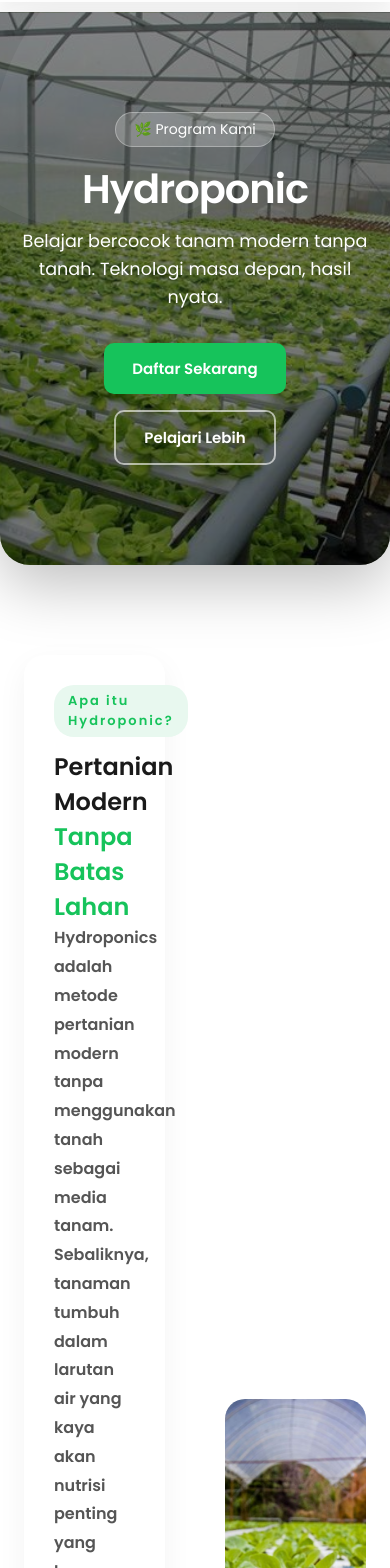
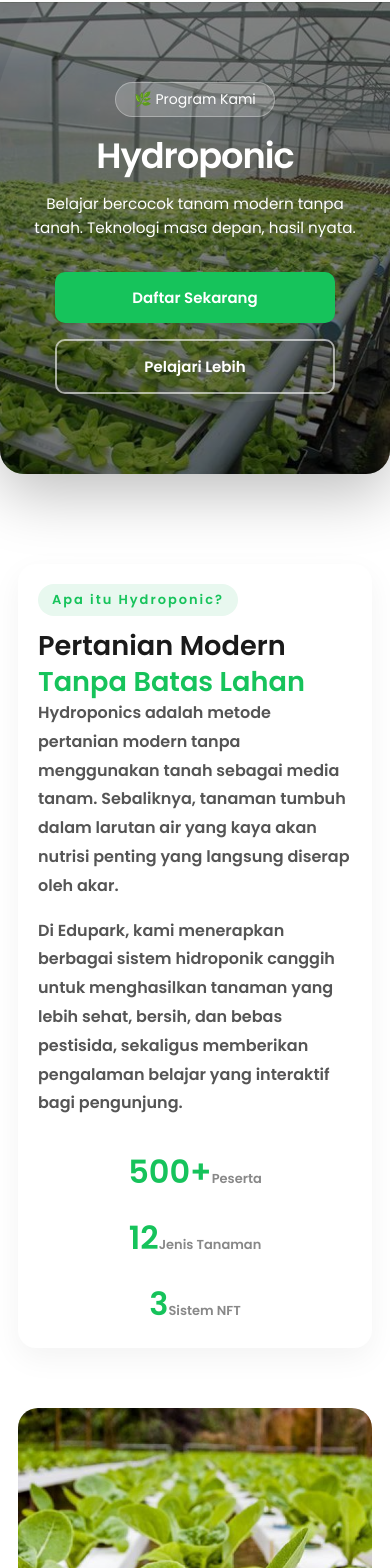
Before and after one commit to rafazakyyunus-code/skillage-edupark, a React (Vite) app: page /program/hydroponic in a window 390 px wide. Shown: the part 68-1636 px from the top of the page. Built offline with nearby package versions, Linux system fonts and the light colour scheme.

Commit message:
push bre bagian program kami

```diff
--- a/src/pages/program/Peternakan.jsx
+++ b/src/pages/program/Peternakan.jsx
@@ -11,7 +11,7 @@ export default function Peternakan() {
   ];
 
   return (
-    <div className="program-page">a
+    <div className="program-page">
        <section
         className="program-hero peternakan-hero"
         style={{
--- a/src/pages/program/Programpage.css
+++ b/src/pages/program/Programpage.css
@@ -499,3 +499,173 @@
   .program-page section {
     padding: 100px 0;
   }
+
+
+  /* ================= RESPONSIVE MOBILE ================= */
+@media (max-width: 992px) {
+
+  .program-page .about-grid {
+    grid-template-columns: 1fr;
+    gap: 40px;
+  }
+
+  .program-page .about-text {
+    padding: 24px;
+  }
+
+  .program-page .visual-image {
+    height: 280px;
+  }
+
+  .stats-row {
+    justify-content: space-between;
+    gap: 20px;
+    flex-wrap: wrap;
+  }
+
+  .program-page .features-grid {
+    grid-template-columns: repeat(2, 1fr);
+  }
+
+  .program-page .program-cta {
+    padding: 100px 20px;
+  }
+}
+
+@media (max-width: 768px) {
+
+  .program-page .program-hero {
+    margin-top: 70px;
+    border-bottom-left-radius: 24px;
+    border-bottom-right-radius: 24px;
+  }
+
+  .hydroponic-hero,
+  .workshop-hero,
+  .peternakan-hero {
+    padding: 100px 20px;
+  }
+
+  .program-page .hero-content h1 {
+    font-size: 2.7rem;
+    line-height: 1.1;
+  }
+
+  .program-page .hero-content p {
+    font-size: 1rem;
+  }
+
+  .program-page .hero-btns {
+    flex-direction: column;
+    align-items: center;
+  }
+
+  .btn-primary,
+  .btn-outline {
+    width: 100%;
+    max-width: 280px;
+  }
+
+  .program-page section {
+    padding: 80px 0;
+  }
+
+  .section-title {
+    font-size: 1.8rem;
+    margin-bottom: 36px;
+  }
+
+  .program-page .about-text h2 {
+    font-size: 2rem;
+    line-height: 1.3;
+  }
+
+  .program-page .features-grid {
+    grid-template-columns: 1fr;
+  }
+
+  .program-page .feature-card {
+    padding: 30px 22px;
+  }
+
+  .program-page .visual-image {
+    height: 240px;
+  }
+
+  .stats-row {
+    flex-direction: column;
+    gap: 18px;
+  }
+
+  .stat {
+    text-align: center;
+  }
+
+  .program-page .plants-track {
+    gap: 14px;
+    animation-duration: 14s;
+  }
+
+  .program-page .plant-chip {
+    font-size: 13px;
+    padding: 9px 16px;
+  }
+
+  .program-cta h2 {
+    font-size: 2rem;
+  }
+
+  .program-page .program-cta p {
+    font-size: 1rem;
+  }
+
+  .program-page .cta-btns {
+    flex-direction: column;
+    align-items: center;
+  }
+
+  .program-page .cta-btns a {
+    width: 100%;
+    max-width: 300px;
+  }
+}
+
+@media (max-width: 480px) {
+
+  .program-page .hero-content h1 {
+    font-size: 2.2rem;
+  }
+
+  .program-page .hero-content p {
+    font-size: 0.95rem;
+  }
+
+  .program-page .about-text {
+    padding: 20px;
+    border-radius: 18px;
+  }
+
+  .program-page .about-text h2 {
+    font-size: 1.7rem;
+  }
+
+  .program-page .visual-image {
+    height: 210px;
+  }
+
+  .program-page .feature-card {
+    border-radius: 18px;
+  }
+
+  .program-page .feature-icon {
+    font-size: 2rem;
+  }
+
+  .program-cta h2 {
+    font-size: 1.8rem;
+  }
+
+  .container {
+    padding: 0 18px;
+  }
+}
--- a/src/pages/venue/VenueAlam.css
+++ b/src/pages/venue/VenueAlam.css
@@ -286,3 +286,97 @@
     padding: 120px 20px 80px;
   }
 }
+
+/* ================= RESPONSIVE ================= */
+
+@media (max-width: 992px) {
+
+  .venue-grid {
+    grid-template-columns: repeat(2, 1fr);
+    gap: 22px;
+  }
+
+  .venue-hero {
+    padding: 140px 20px 100px;
+  }
+
+  .venue-hero h1 {
+    font-size: 3rem;
+  }
+}
+
+@media (max-width: 768px) {
+
+  .venue-hero {
+    padding: 120px 20px 80px;
+  }
+
+  .venue-hero h1 {
+    font-size: 2.4rem;
+  }
+
+  .venue-hero p {
+    font-size: 0.98rem;
+  }
+
+  .venue-grid {
+    grid-template-columns: 1fr;
+    gap: 24px;
+  }
+
+  .venue-card {
+    border-radius: 22px;
+  }
+
+  .venue-image,
+  .venue-image img {
+    height: 220px;
+  }
+
+  .venue-content {
+    padding: 20px;
+  }
+
+  .venue-content h3 {
+    font-size: 1.15rem;
+  }
+
+  .venue-cta {
+    padding: 90px 20px;
+  }
+
+  .venue-cta h2 {
+    font-size: 2rem;
+  }
+
+  .venue-btn {
+    display: inline-block;
+    width: 100%;
+    max-width: 280px;
+  }
+}
+
+@media (max-width: 480px) {
+
+  .venue-hero h1 {
+    font-size: 2rem;
+  }
+
+  .hero-badge {
+    font-size: 12px;
+    padding: 6px 14px;
+  }
+
+  .venue-image,
+  .venue-image img {
+    height: 200px;
+  }
+
+  .venue-content p {
+    font-size: 13px;
+  }
+
+  .venue-cta h2 {
+    font-size: 1.7rem;
+  }
+}
--- a/src/pages/venue/VenueDetail.css
+++ b/src/pages/venue/VenueDetail.css
@@ -217,3 +217,76 @@
   line-height: 1.8;
   margin-bottom: 16px;
 }
+
+/* ================= RESPONSIVE ================= */
+
+@media (max-width: 992px) {
+
+  .detail-wrapper {
+    grid-template-columns: 1fr;
+    gap: 40px;
+  }
+
+  .detail-image {
+    order: -1;
+  }
+
+  .detail-image img {
+    max-height: 450px;
+  }
+
+  .detail-text {
+    text-align: center;
+  }
+}
+
+@media (max-width: 768px) {
+
+  .venue-detail-page {
+    padding: 80px 20px;
+  }
+
+  .detail-text h1 {
+    font-size: 2.2rem;
+  }
+
+  .detail-desc {
+    font-size: 0.98rem;
+  }
+
+  .detail-image img {
+    border-radius: 18px;
+  }
+
+  .back-btn {
+    width: 100%;
+    max-width: 260px;
+    text-align: center;
+  }
+}
+
+@media (max-width: 480px) {
+
+  .detail-text h1 {
+    font-size: 1.9rem;
+    line-height: 1.3;
+  }
+
+  .detail-tag {
+    font-size: 11px;
+    letter-spacing: 2px;
+  }
+
+  .detail-desc {
+    font-size: 0.93rem;
+    line-height: 1.7;
+  }
+
+  .detail-wrapper {
+    gap: 28px;
+  }
+
+  .detail-image img {
+    border-radius: 16px;
+  }
+}
```
